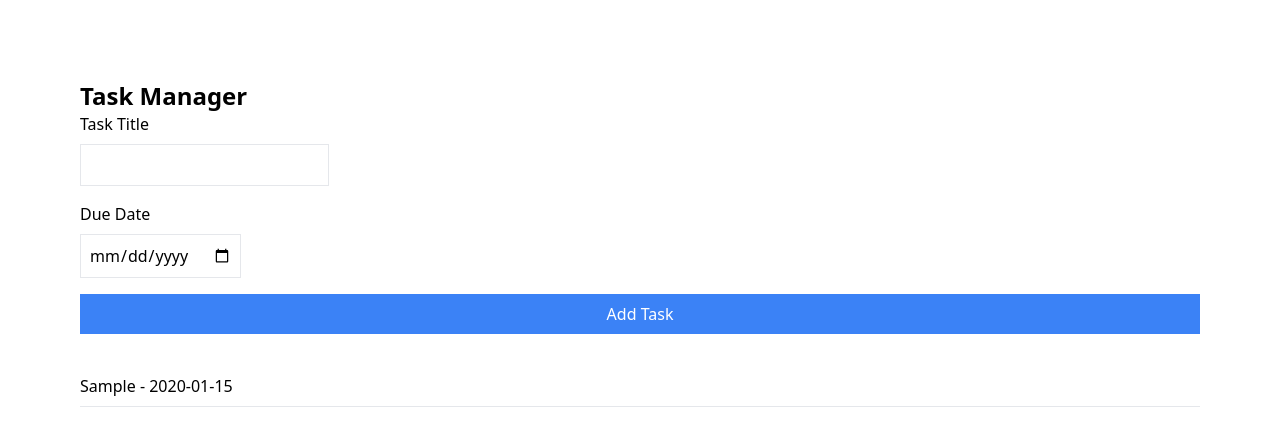
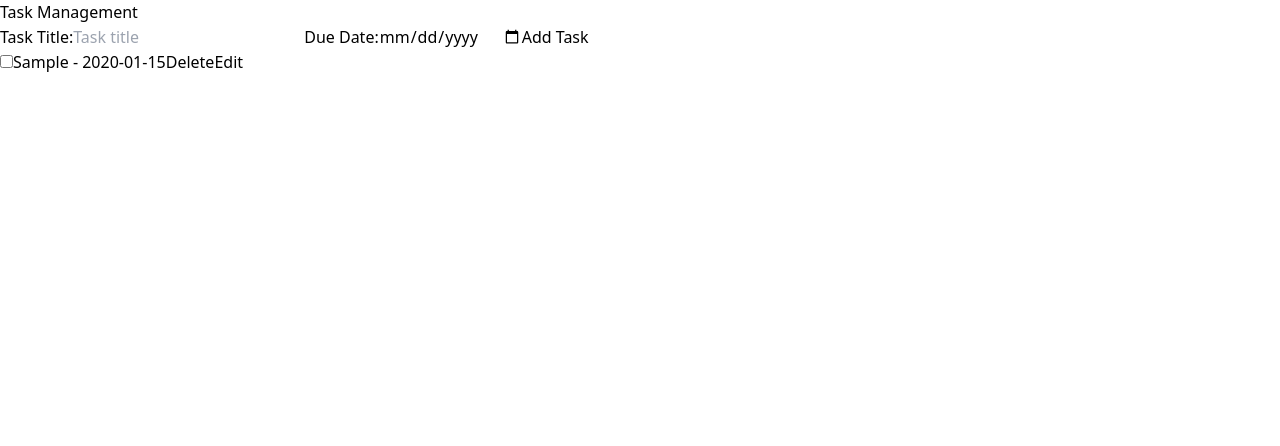
Before and after one commit to Shirin-Faile/ManagementApp-testCarl, a Next.js app: page / in a window 1280 px wide. Both pictures are taken after typing "Sample", "2020-01-15" into the empty fields and a click on the button "Add Task". Shown: the top 446 px of the page. Built offline with nearby package versions, Linux system fonts and the light colour scheme.

Commit message:
added 3 other test to main page

```diff
--- a/src/app/page.tsx
+++ b/src/app/page.tsx
@@ -1,55 +1,111 @@
+"use client";
 import { useState } from "react";
 
+interface Task {
+  id: number;
+  title: string;
+  dueDate: string;
+  completed: boolean;
+}
+
 export default function Home() {
-  const [tasks, setTasks] = useState<{ title: string; dueDate: string }[]>([]);
-  const [taskTitle, setTaskTitle] = useState("");
-  const [dueDate, setDueDate] = useState("");
+  const [tasks, setTasks] = useState<Task[]>([]);
+  const [nextId, setNextId] = useState(1);
+  const [newTaskTitle, setNewTaskTitle] = useState("");
+  const [newTaskDueDate, setNewTaskDueDate] = useState("");
 
   const addTask = () => {
-    if (taskTitle && dueDate) {
-      setTasks((prevTasks) => [...prevTasks, { title: taskTitle, dueDate }]);
-      setTaskTitle("");
-      setDueDate("");
+    if (newTaskTitle && newTaskDueDate) {
+      setTasks([
+        ...tasks,
+        {
+          id: nextId,
+          title: newTaskTitle,
+          dueDate: newTaskDueDate,
+          completed: false,
+        },
+      ]);
+      setNextId(nextId + 1);
+      setNewTaskTitle("");
+      setNewTaskDueDate("");
     }
   };
 
+  const toggleComplete = (id: number) => {
+    setTasks(
+      tasks.map((task) =>
+        task.id === id ? { ...task, completed: !task.completed } : task
+      )
+    );
+  };
+
+  const deleteTask = (id: number) => {
+    setTasks(tasks.filter((task) => task.id !== id));
+  };
+
+  const editTask = (id: number, newTitle: string, newDueDate: string) => {
+    setTasks(
+      tasks.map((task) =>
+        task.id === id ? { ...task, title: newTitle, dueDate: newDueDate } : task
+      )
+    );
+  };
+
   return (
-    <div className="min-h-screen p-8 pb-20 gap-16 sm:p-20">
-      <h1 className="text-2xl font-bold">Task Manager</h1>
-      <div className="flex flex-col gap-4">
-        <div>
-          <label htmlFor="taskTitle" className="block mb-2">Task Title</label>
+    <div>
+      <h1>Task Management</h1>
+
+      <div>
+        <label>
+          Task Title:
           <input
-            id="taskTitle"
-            value={taskTitle}
-            onChange={(e) => setTaskTitle(e.target.value)}
-            aria-label="task title"
-            className="border p-2"
+            type="text"
+            placeholder="Task title"
+            value={newTaskTitle}
+            onChange={(e) => setNewTaskTitle(e.target.value)}
           />
-        </div>
-        <div>
-          <label htmlFor="dueDate" className="block mb-2">Due Date</label>
+        </label>
+        <label>
+          Due Date:
           <input
-            id="dueDate"
             type="date"
-            value={dueDate}
-            onChange={(e) => setDueDate(e.target.value)}
-            aria-label="due date"
-            className="border p-2"
+            value={newTaskDueDate}
+            onChange={(e) => setNewTaskDueDate(e.target.value)}
           />
-        </div>
-        <button onClick={addTask} className="bg-blue-500 text-white px-4 py-2">
-          Add Task
-        </button>
+        </label>
+        <button onClick={addTask}>Add Task</button>
       </div>
 
-      <ul className="mt-8">
-        {tasks.map((task, index) => (
-          <li key={index} className="border-b py-2">
-            <span>{task.title}</span> - <span>{task.dueDate}</span>
-          </li>
-        ))}
-      </ul>
+      {tasks.length === 0 ? (
+        <p>No tasks available.</p>
+      ) : (
+        <ul>
+          {tasks.map((task) => (
+            <li key={task.id}>
+              <input
+                type="checkbox"
+                checked={task.completed}
+                onChange={() => toggleComplete(task.id)}
+              />
+              <span className={task.completed ? "line-through" : ""}>
+                {task.title} - {task.dueDate}
+              </span>
+              <button onClick={() => deleteTask(task.id)}>Delete</button>
+              <button
+                onClick={() =>
+                  editTask(
+                    task.id,
+                    prompt("Edit task title", task.title) || task.title,
+                    prompt("Edit due date", task.dueDate) || task.dueDate
+                  )
+                }
+              >
+                Edit
+              </button>
+            </li>
+          ))}
+        </ul>
+      )}
     </div>
   );
 }
```
